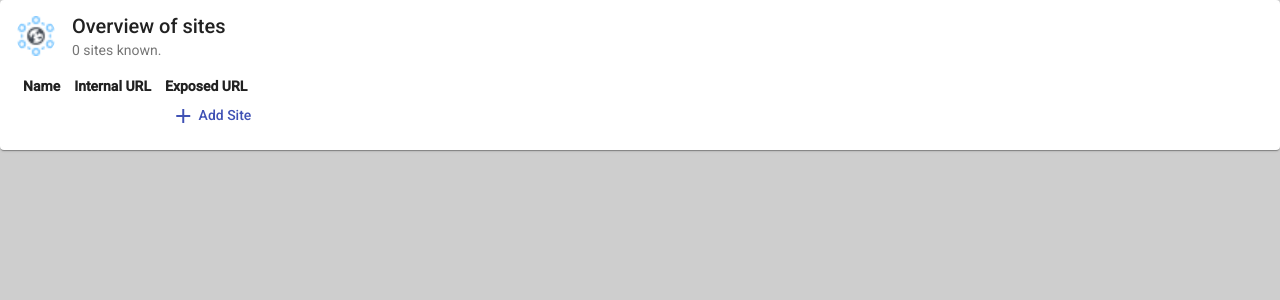
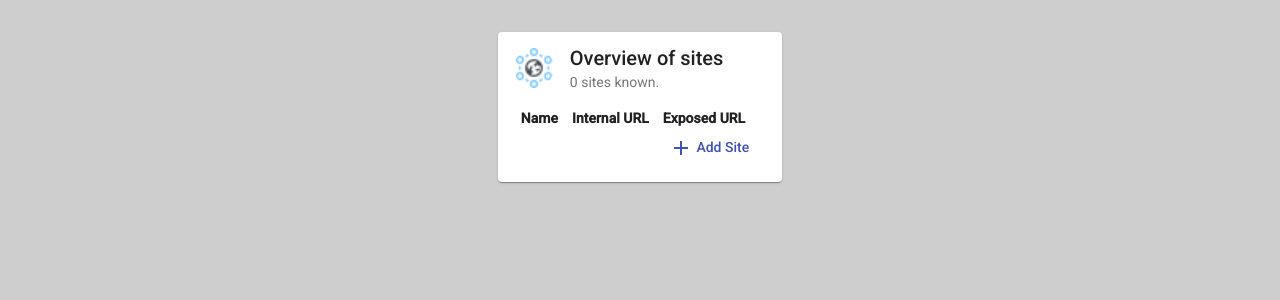
Before and after one commit to theredhead/reverse-proxy-configurator, an Angular app: page / in a window 1280 px wide. Shown: the top 300 px of the page. Built offline with nearby package versions, Linux system fonts and the light colour scheme.

Commit message:
layout and style changes

```diff
--- a/src/app/pages/home-page/home-page.component.html
+++ b/src/app/pages/home-page/home-page.component.html
@@ -1,5 +1,5 @@
 <ng-container *ngIf="site; else overview">
-  <mat-card>
+  <mat-card class="card-margin">
     <mat-card-header>
       <img src="/assets/image/site.png" alt="Site" mat-card-avatar />
       <mat-card-title>Editing: {{ site.name }}</mat-card-title>
@@ -41,7 +41,7 @@
         </mat-form-field>
       </div>
     </mat-card-content>
-    <mat-card-actions>
+    <mat-card-actions class="actions-right">
       <button
         mat-button
         (click)="confirmEditAndUpdateSite(site)"
@@ -59,7 +59,7 @@
 </ng-container>
 
 <ng-template #overview>
-  <mat-card>
+  <mat-card class="card-margin">
     <mat-card-header>
       <img src="/assets/image/sites.png" alt="Sites" mat-card-avatar />
       <mat-card-title>Overview of sites</mat-card-title>
--- a/src/styles.scss
+++ b/src/styles.scss
@@ -44,12 +44,6 @@ body {
 body {
   margin: 0;
   font-family: Roboto, "Helvetica Neue", sans-serif;
-
-  ::ng-deep {
-    mat-card {
-      margin: 16px;
-    }
-  }
 }
 
 table {
@@ -73,10 +67,12 @@ table {
   }
 }
 
-::ng-deep {
-  .mat-card .mat-card-actions {
-    display: flex;
-    flex-direction: row;
-    justify-content: flex-end;
-  }
+.card-margin {
+  margin: 32px auto !important;
+  width: fit-content;
 }
+.actions-right {
+  display: flex !important;
+  flex-direction: row !important;
+  justify-content: flex-end !important;
+}
```
